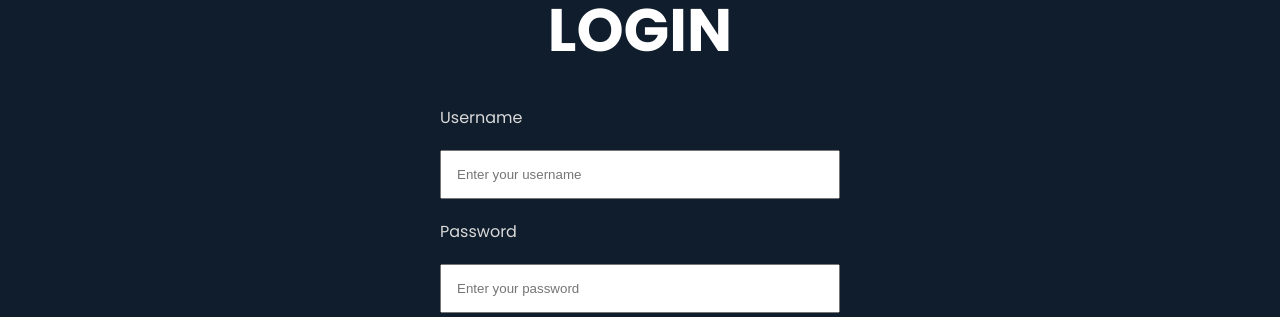
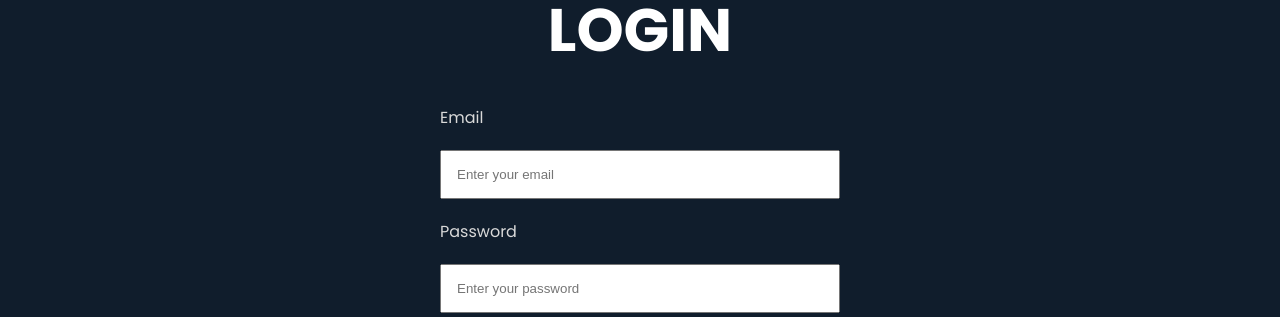
Before and after one commit to wwwnsai/Software-Engineering-Hub, a FastAPI app: page /login in a window 1280 px wide. Shown: the part 141-458 px from the top of the page. Run offline with FastAPI, Linux system fonts and the light colour scheme.

Commit message:
Yed Doo master 5
แก้ html main login เล้กน้อย เชื่อมต่อแล้ว โดยไม่ได้ผ่าน Javascript

```diff
--- a/main/app/db/database.py
+++ b/main/app/db/database.py
@@ -1,6 +1,8 @@
 import ZODB, ZODB.FileStorage
 import BTrees.OOBTree
+import datetime
 import transaction
+
 
 from app.db.model import *
 from app.auth.jwt_handler import *
--- a/main/main.py
+++ b/main/main.py
@@ -1,5 +1,5 @@
 from fastapi import FastAPI, Request, Depends, HTTPException, Response, Cookie, Form
-from fastapi.responses import HTMLResponse, RedirectResponse
+from fastapi.responses import HTMLResponse, RedirectResponse, RedirectResponse
 from fastapi.templating import Jinja2Templates
 from fastapi.staticfiles import StaticFiles
 
@@ -57,7 +57,7 @@ async def login(request: Request):
 
 # Sign up
 
-@app.get("/signup", response_class=HTMLResponse, tags=["website"])
+@app.get("/register", response_class=HTMLResponse, tags=["website"])
 async def signup(request: Request):
     return templates.TemplateResponse("LoginPage/register.html", {"request": request})
 
@@ -104,25 +104,26 @@ async def items(request: Request):
 
 # USER ===================================================================================
 
-@app.post("/signup", tags=["user"])
-async def create_user(request: Request, user: SignUp):
-    if not checkDuplicateEmail(user.email):
-        user = UserDB(user.id, user.username, user.email, Hash.bcrypt(user.password))
-        root.users[user.id] = user
+@app.post("/register", tags=["user"])
+async def create_user(request: Request, student_id: int=Form(), username: str=Form(), email: str=Form(), password: str=Form()):
+    if not checkDuplicateEmail(email):
+        user = UserDB(student_id, username, email, Hash.bcrypt(password))
+        root.users[student_id] = user
         transaction.commit()
-        token = signJWT(user.email)
+        token = signJWT(email)
         return {"status": True, "message": "User created", "token": token}
     else:
         raise HTTPException(status_code=400, detail="User already exists")
 
 @app.post("/login", tags=["user"])
-async def login_user(user: Login, response: Response):
+async def login_user(response: Response, email: str=Form(), password: str=Form()):
     for userDB in root.users.values():
-        if userDB.email == user.email:
-            if Hash.verify(userDB.password, user.password):
-                token = signJWT(user.email)
+        if userDB.email == email:
+            if Hash.verify(userDB.password, password):
+                token = signJWT(email)
                 response.set_cookie(key="token", value=token)
-                return {"status": True, "message": "User logged in", "token": token}
+                direct = RedirectResponse(url="/", status_code=303, headers={"Set-Cookie": f"access_token={token}; Path=/"})
+                return direct
             else:
                 raise HTTPException(status_code=400, detail="Incorrect password")
     raise HTTPException(status_code=404, detail="User not found")
@@ -135,7 +136,8 @@ async def borrowProduct(request: Request, product: borrowProduct):
         userEmail = getPayload(request.cookies.get("token"))["user_id"]
     except (KeyError, TypeError):
         # Handle the exception if "token" is missing or doesn't contain "user_id"
-        return {"status": False, "message": "Invalid token", "THEN":"Return to login page"}
+        redirect = RedirectResponse(url="/login", status_code=303)
+        return redirect
 
     for userDB in root.users.values():
         if userDB.email == userEmail:
@@ -186,7 +188,7 @@ async def returnProduct(request :Request, productname: str=Form()):
 
 #reserve locker
 @app.post("/user/reserve/", tags=["user-service"])
-async def reserveLocker(request :Request, lockerID: int=Form()):
+async def reserveLocker(request :Request, lockerID: int=Form(), date: str=Form()):
     try:
         userEmail = getPayload(request.cookies.get("token"))["user_id"]
     except (KeyError, TypeError):
@@ -199,7 +201,7 @@ async def reserveLocker(request :Request, lockerID: int=Form()):
                 if lockerDB.id == lockerID:
                     if lockerDB.status == True:
                         lockerDB.status = False
-                        lockerDB.user = userDB.username
+                        lockerDB.borrower = userDB.username
                         transaction.commit()
                         return {"status": True, "message": "Locker reserved"}
                     else:
--- a/main/templates/LoginPage/login.html
+++ b/main/templates/LoginPage/login.html
@@ -23,18 +23,18 @@
                 <h1>Login</h1>
             </div>
             <div class="main__body">
-                <form onsubmit="return login()">
+                <form action="/login" method="POST">
                     <div class="main__body--input">
                         <div class="main__body--input-text">
                             <label for="username-login" class="main__label"
-                                >Username</label
+                                >Email</label
                             >
                             <input
                                 type="text"
                                 id="username-login"
                                 class="main__input"
-                                name="username"
-                                placeholder="Enter your username"
+                                name="email"
+                                placeholder="Enter your email"
                                 required
                             />
                         </div>
--- a/main/templates/LoginPage/main.js
+++ b/main/templates/LoginPage/main.js
@@ -8,25 +8,20 @@ function login() {
 
     const xhttp = new XMLHttpRequest();
     xhttp.open('POST', 'http://127.0.0.1:8000/login');
-    xhttp.send(formData);
 
     xhttp.onreadystatechange = function () {
-        if (this.readyState == 4) {
-            if (this.status == 200) {
-                const response = JSON.parse(this.responseText);
-                console.log(response);
-                if (response.message == 'Login successful') {
-                    localStorage.setItem('user', username);
-                    window.location.href = '../Main/main.html';
-                } else {
-                    alert(response.message);
-                }
-            } else {
-                alert('Login failed. Check your credentials.');
-            }
+        if (this.readyState == 4 && this.status == 200) {
+            const response = JSON.parse(this.responseText);
+            console.log(response);
         }
+
+        const data = JSON.stringify({
+            username: username,
+            password: password
+        });
+
+        xhttp.send(data);
     }
-
 }
 
 function logout() {
--- a/main/templates/Main/main.html
+++ b/main/templates/Main/main.html
@@ -115,7 +115,7 @@
                             <a href="/login" onclick="getInfo()">Sign In</a>
                         </li>
                         <li>
-                            <a href="/signup">Sign Up</a>
+                            <a href="/register">Sign Up</a>
                         </li>
                     </ul>
 
```
Also changed, not shown: 3 other files.
